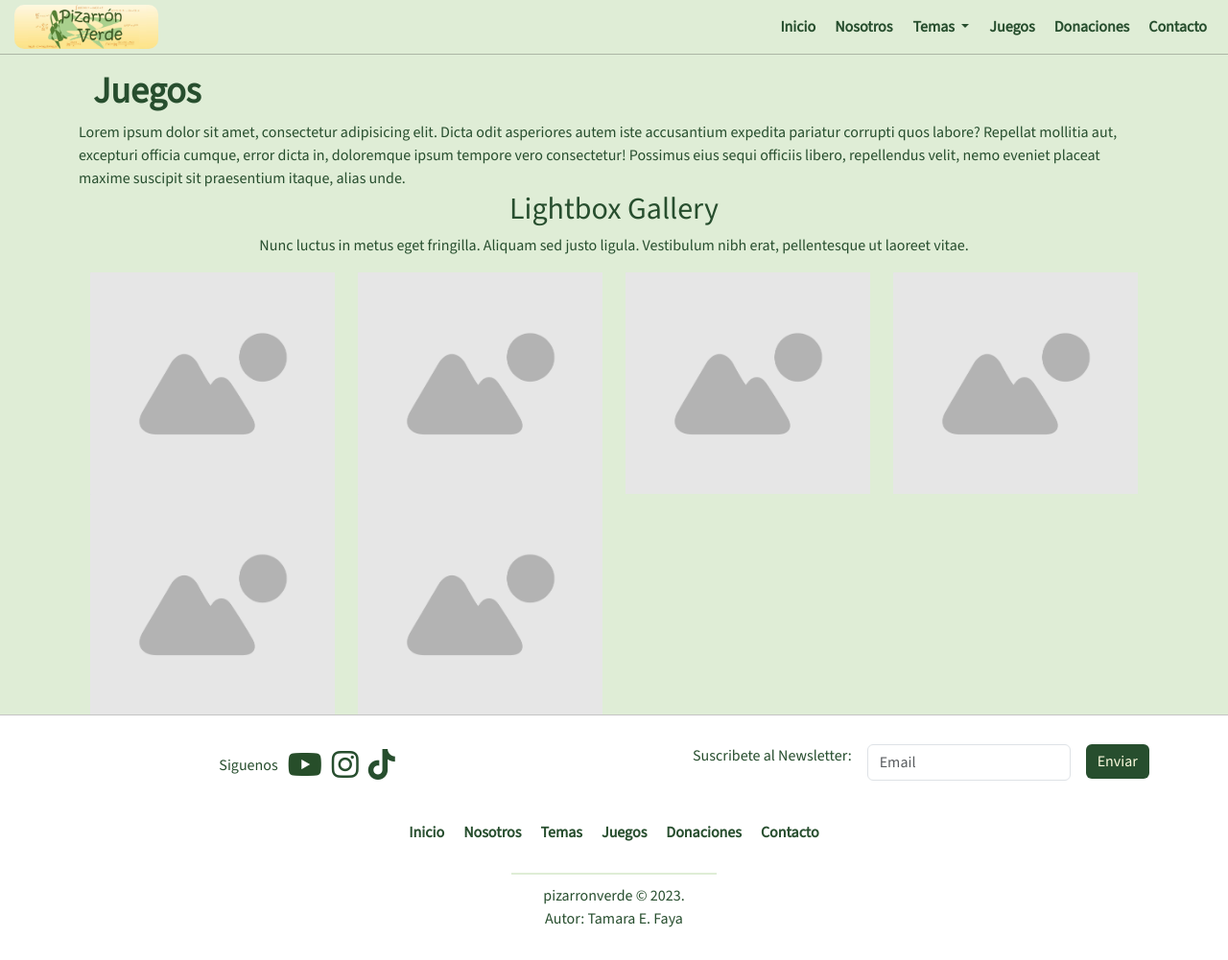
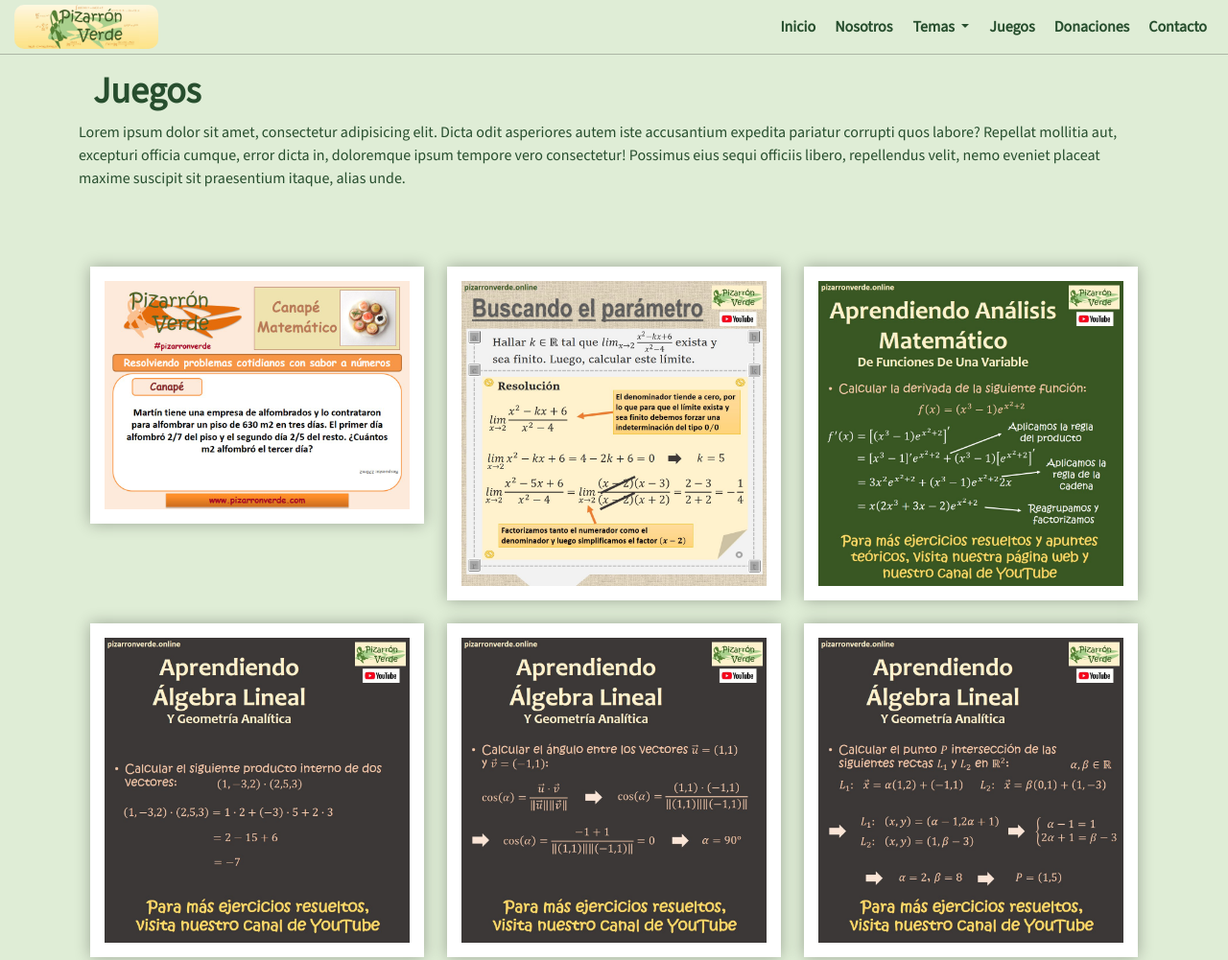
Before and after one commit to tefmail/PF-Faya, a website: page pages/juegos.html in a window 1280 px wide. Shown: the top 1001 px of the page at 96% size. Drawn offline with nearby package versions, Linux system fonts and the light colour scheme.

Commit message:
Fix pagina juegos

```diff
--- /dev/null
+++ b/js/main.js
@@ -0,0 +1,9 @@
+document.addEventListener("click", function (e) {
+    if(e.target.classList.contains("gallery-item")){
+        const src = e.target.getAttribute("src");
+        /* console.log(src); */
+        document.querySelector(".modal-img").src = src;
+        const myModal = new bootstrap.Modal(document.getElementById('gallery-modal'));
+        myModal.show();
+    }
+})
--- a/pages/juegos.html
+++ b/pages/juegos.html
@@ -28,11 +28,11 @@
     <script src="https://cdn.jsdelivr.net/npm/bootstrap@5.3.1/dist/js/bootstrap.min.js" integrity="sha384-Rx+T1VzGupg4BHQYs2gCW9It+akI2MM/mndMCy36UVfodzcJcF0GGLxZIzObiEfa" crossorigin="anonymous"></script>
 
     <link href="https://cdn.jsdelivr.net/npm/bootstrap@5.3.1/dist/css/bootstrap.min.css" rel="stylesheet" integrity="sha384-4bw+/aepP/YC94hEpVNVgiZdgIC5+VKNBQNGCHeKRQN+PtmoHDEXuppvnDJzQIu9" crossorigin="anonymous">
+
+    <script type="text/javascript" src="../js/main.js"></script>
     <!-- CSS -->
     <link rel="stylesheet" href="../css/style.css">
-
-    <link rel="stylesheet" href="https://cdnjs.cloudflare.com/ajax/libs/lightbox2/2.8.2/css/lightbox.min.css">
-</head>
+ </head>
 <!-- -->
 
 <body>
@@ -92,22 +92,45 @@
             doloremque ipsum tempore vero consectetur! Possimus eius sequi officiis libero, repellendus velit, nemo
             eveniet placeat maxime suscipit sit praesentium itaque, alias unde.
         </div>
-        <div class="photo-gallery">
-            <div class="container">
-                <div class="intro">
-                    <h2 class="text-center">Lightbox Gallery</h2>
-                    <p class="text-center">Nunc luctus in metus eget fringilla. Aliquam sed justo ligula. Vestibulum nibh erat, pellentesque ut laoreet vitae. </p>
-                </div>
-                <div class="row photos">
-                    <div class="col-sm-6 col-md-4 col-lg-3 item"><a href="../media/imagen.png" data-lightbox="photos"><img class="img-fluid" src="../media/imagen.png"></a></div>
-                    <div class="col-sm-6 col-md-4 col-lg-3 item"><a href="../media/imagen.png" data-lightbox="photos"><img class="img-fluid" src="../media/imagen.png"></a></div>
-                    <div class="col-sm-6 col-md-4 col-lg-3 item"><a href="../media/imagen.png" data-lightbox="photos"><img class="img-fluid" src="../media/imagen.png"></a></div>
-                    <div class="col-sm-6 col-md-4 col-lg-3 item"><a href="../media/imagen.png" data-lightbox="photos"><img class="img-fluid" src="../media/imagen.png"></a></div>
-                    <div class="col-sm-6 col-md-4 col-lg-3 item"><a href="../media/imagen.png" data-lightbox="photos"><img class="img-fluid" src="../media/imagen.png"></a></div>
-                    <div class="col-sm-6 col-md-4 col-lg-3 item"><a href="../media/imagen.png" data-lightbox="photos"><img class="img-fluid" src="../media/imagen.png"></a></div>
+        <section class="gallery min-vh-100">
+            <div class="container-lg">
+                <div class="row gy-4 row-cols-1 row-cols-sm-2 row-cols-md-3">
+                    <div class="col">
+                        <img class="gallery-item" src="../media/juegos_01.jpg" alt="gallery">
+                    </div>
+                    <div class="col">
+                        <img class="gallery-item" src="../media/juegos_02.jpg" alt="gallery">
+                    </div>
+                    <div class="col">
+                        <img class="gallery-item" src="../media/juegos_03.jpg" alt="gallery">
+                    </div>
+                    <div class="col">
+                        <img class="gallery-item" src="../media/juegos_04.jpg" alt="gallery">
+                    </div>
+                    <div class="col">
+                        <img class="gallery-item" src="../media/juegos_05.jpg" alt="gallery">
+                    </div>
+                    <div class="col">
+                        <img class="gallery-item" src="../media/juegos_06.jpg" alt="gallery">
+                    </div>
                 </div>
             </div>
+        </section>
+
+  <!-- Modal -->
+  <div class="modal fade" id="gallery-modal" tabindex="-1" aria-labelledby="exampleModalLabel" aria-hidden="true">
+    <div class="modal-dialog modal-dialog-centered modal-lg">
+      <div class="modal-content">
+        <div class="modal-header">
+          <h1 class="modal-title fs-5" id="exampleModalLabel">Puedes encontrar la respuesta?</h1>
+          <button type="button" class="btn-close" data-bs-dismiss="modal" aria-label="Close"></button>
         </div>
+        <div class="modal-body">
+          <img class="modal-img" src="../media/juegos_01.jpg" alt="modal img">
+        </div>
+      </div>
+    </div>
+  </div>
     </main>
 
 
@@ -174,7 +197,6 @@
 
     <script src="https://cdn.jsdelivr.net/npm/bootstrap@5.3.1/dist/js/bootstrap.bundle.min.js" integrity="sha384-HwwvtgBNo3bZJJLYd8oVXjrBZt8cqVSpeBNS5n7C8IVInixGAoxmnlMuBnhbgrkm" crossorigin="anonymous"></script>
 
-    <script src="https://cdnjs.cloudflare.com/ajax/libs/lightbox2/2.8.2/js/lightbox.min.js"></script>
 </body>
 
 </html>
--- a/scss/style.scss
+++ b/scss/style.scss
@@ -352,7 +352,22 @@ input[type=submit]:hover {
 }
 
 /* ********** JUEGOS *************/
+.gallery{
+    /* background-color: var(--color-contraste); */
+    padding: 80px 0;
+    img{
+        width: 100%;
+        background-color: white;
+        padding: 15px;
+        box-shadow: 0 0 15px rgba(0, 0, 0, 0.3);
+        cursor: pointer;
+    }
+}
 
+#gallery-modal .modal-img{
+    width: 100%;
+
+}
 
 /* ******** MEDIA QUERIES ******** */
 @media screen and (max-width: 650px) {
```
Also changed, not shown: css/style.css, media/aplicaciones.jpg (added), media/juegos_01.jpg (added), media/juegos_02.jpg (added), media/juegos_03.jpg (added), media/juegos_04.jpg (added), media/juegos_05.jpg (added), media/juegos_06.jpg (added), 1 other file.
